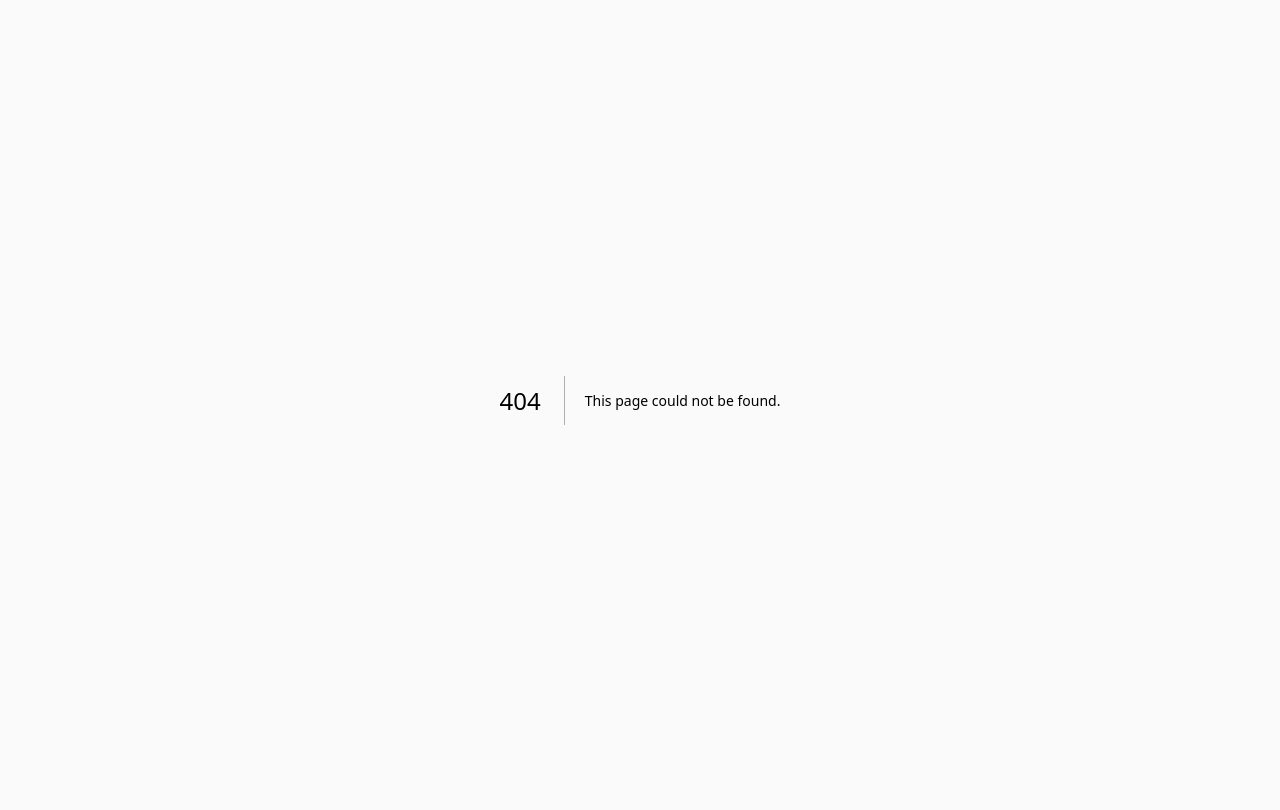
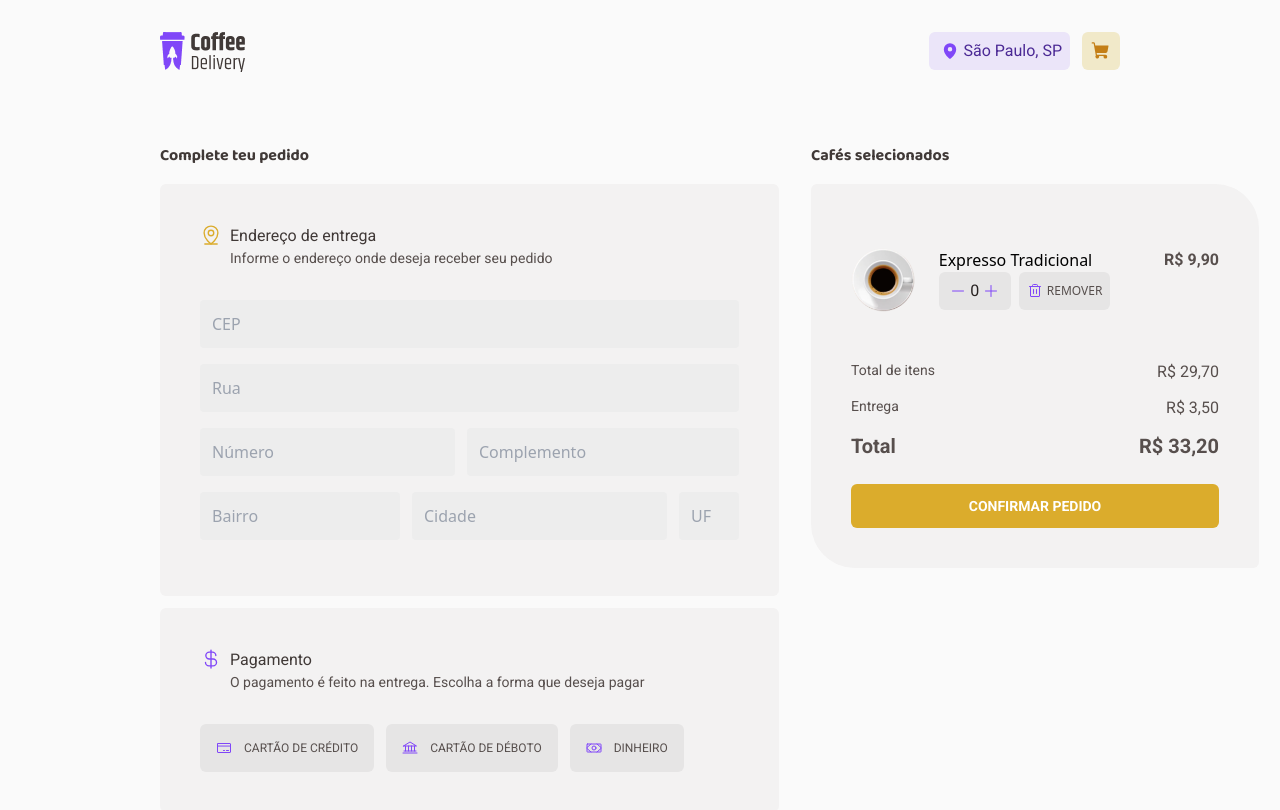
Before and after one commit to ztxy32/CoffeeDelivery, a Next.js app: page /pages/checkout in a window 1280 px wide. Before the commit this address had no page. Built offline with nearby package versions, Linux system fonts and the light colour scheme.

Commit message:
created checkout page

```diff
--- /dev/null
+++ b/src/app/pages/checkout/page.tsx
@@ -0,0 +1,179 @@
+"use client"
+import { Header } from "@/app/components/header"
+import { Baloo_2, Roboto } from "next/font/google"
+import Image from "next/image"
+import { MapPinLine, Trash, CurrencyDollar, CreditCard, Bank, Money } from "phosphor-react"
+import Coffee from "@/app/assets/expresso_tradicional.png"
+import { Counter } from "@/app/components/counter"
+
+const baloo_2 = Baloo_2({subsets: ["latin"], weight: ["700"]})
+const roboto = Roboto({subsets: ["latin"], weight: ["400","700"]})
+
+export default function Checkout(){
+    return(
+        <>
+            <Header/>
+            <div className="flex mt-10 mx-40">
+
+                {/*div complete seu pedido*/}
+                <div className="mr-[32px]">
+                    <h1 className={`${baloo_2.className} text-base-subtitle mb-4`}>
+                        Complete teu pedido
+                    </h1>
+
+                    {/* card endereço de entrega */}
+                    <div className="bg-base-card p-10 rounded-md">
+                        <div className="flex flex-row mb-8">
+                            <MapPinLine className="text-yellow" size={22}/>
+                            <span className={`${roboto.className} flex flex-col pl-2 font-normal`}>
+                                <p className="text-base-subtitle text-base">
+                                    Endereço de entrega
+                                </p>
+                                <p className="text-base-text text-sm">
+                                    Informe o endereço onde deseja receber seu pedido
+                                </p>
+                            </span>
+                        </div>
+
+                        {/* Input section */}
+                        <div className="flex flex-col">
+                            <input
+                                type="text"
+                                name="CEP"
+                                placeholder="CEP"
+                                className="bg-base-input p-3 mb-4 rounded"
+                            />
+                            <input
+                                type="text"
+                                name="Rua"
+                                placeholder="Rua"
+                                className="bg-base-input p-3 mb-4 rounded"
+                            />
+
+                            <span className="flex">
+                                <input
+                                    type="text"
+                                    name="Numero"
+                                    placeholder="Número"
+                                    className="bg-base-input p-3 mb-4 rounded mr-3"
+                                />
+                                <input
+                                    type="text"
+                                    name="Complemento"
+                                    placeholder="Complemento"
+                                    className="bg-base-input p-3 mb-4 rounded flex-1"
+                                />
+                            </span>
+
+                            <span className="flex">
+                                <input
+                                    type="text"
+                                    name="Bairro"
+                                    placeholder="Bairro"
+                                    className="bg-base-input p-3 mb-4 rounded mr-3 w-[200px]"
+                                />
+                                <input
+                                    type="text"
+                                    name="Cidade"
+                                    placeholder="Cidade"
+                                    className="bg-base-input p-3 mb-4 rounded mr-3"
+                                />
+                                <input
+                                    type="text"
+                                    name="UF"
+                                    placeholder="UF"
+                                    className="bg-base-input p-3 mb-4 rounded w-[60px]"
+                                />
+                            </span>
+                        </div>
+
+                    </div>
+
+                    {/* Card de pagamento */}
+                    <div className="bg-base-card mt-3 p-10 rounded-md">
+                        <div className="flex flex-row mb-8">
+                            <CurrencyDollar className="text-purple" size={22}/>
+                            <span className={`${roboto.className} flex flex-col pl-2 font-normal`}>
+                                <p className="text-base-subtitle text-base">
+                                    Pagamento
+                                </p>
+                                <p className="text-base-text text-sm">
+                                    O pagamento é feito na entrega. Escolha a forma que deseja pagar
+                                </p>
+                            </span>
+                        </div>
+
+                        {/* Botões de metodo de pagamento*/}
+                        <div className="flex flex-row gap-3">
+                            <button className={`${roboto.className} bg-base-button hover:bg-base-hover transition-colors p-4 flex flex-row items-center text-base-text text-xs rounded-md`}>
+                                <CreditCard className="mr-3 text-purple text-base"/>
+                                CARTÃO DE CRÉDITO
+                            </button>
+                            <button className={`${roboto.className} bg-base-button hover:bg-base-hover transition-colors p-4 flex flex-row items-center text-base-text text-xs rounded-md`}>
+                                <Bank className="mr-3 text-purple text-base"/>
+                                CARTÃO DE DÉBOTO
+                            </button>
+                            <button className={`${roboto.className} bg-base-button hover:bg-base-hover transition-colors p-4 flex flex-row items-center text-base-text text-xs rounded-md`}>
+                                <Money className="mr-3 text-purple text-base"/>
+                                DINHEIRO
+                            </button>
+                        </div>
+                    </div>
+                </div>
+
+                {/*div pai cafés seleccionados*/}
+                <div>
+                    <h1 className={`${baloo_2.className} text-base-subtitle mb-4`}>
+                        Cafés selecionados
+                    </h1>
+
+                    {/*Card de cafés selecionados*/}
+                    <div className="bg-base-card p-10 rounded-tl-md rounded-tr-[44px] rounded-br-md rounded-bl-[44px]">
+
+                        {/*div item seleccionado*/}
+                        <div className="divide-base-button divide-y">
+                            <div className="flex justify-between py-6">
+                                <Image src={Coffee} width={64} height={64} alt="" className="mr-5"/>
+                                <div className="mr-[50px]">
+                                    Expresso Tradicional
+                                    <div className="flex gap-2">
+                                        <Counter/>
+                                        <button className="flex items-center bg-base-button hover:bg-base-hover transition-colors p-2 rounded-md">
+                                            <Trash className="text-purple mr-1 text-base"/>
+                                            <p className="text-base-text text-xs">REMOVER</p>
+                                        </button>
+                                    </div>
+                                </div>
+                                <p className={`${roboto.className} text-base-text font-bold`}>
+                                    R$ 9,90
+                                </p>
+                            </div>
+                        </div>
+
+                        {/*div total*/}
+                        <div>
+                            <span className={`${roboto.className} flex justify-between mt-6 text-base-text font-normal mb-3`}>
+                                <p className="text-sm">Total de itens</p>
+                                <p className="text-base">R$ 29,70</p>
+                            </span>
+
+                            <span className={`${roboto.className} flex justify-between text-base-text font-normal mb-3`}>
+                                <p className="text-sm">Entrega</p>
+                                <p className="text-base">R$ 3,50</p>
+                            </span>
+
+                            <span className={`${roboto.className} flex justify-between text-base-text font-bold text-xl mb-3`}>
+                                <p>Total</p>
+                                <p>R$ 33,20</p>
+                            </span>
+                        </div>
+
+                        <button className={`${roboto.className} bg-yellow hover:bg-yellow-dark transition-colors flex flex-1 items-center justify-center text-white w-[368px] py-3 font-bold text-sm rounded-md mt-6`}>
+                            CONFIRMAR PEDIDO
+                        </button>
+                    </div>
+                </div>
+            </div>
+        </>
+    )
+}
```
